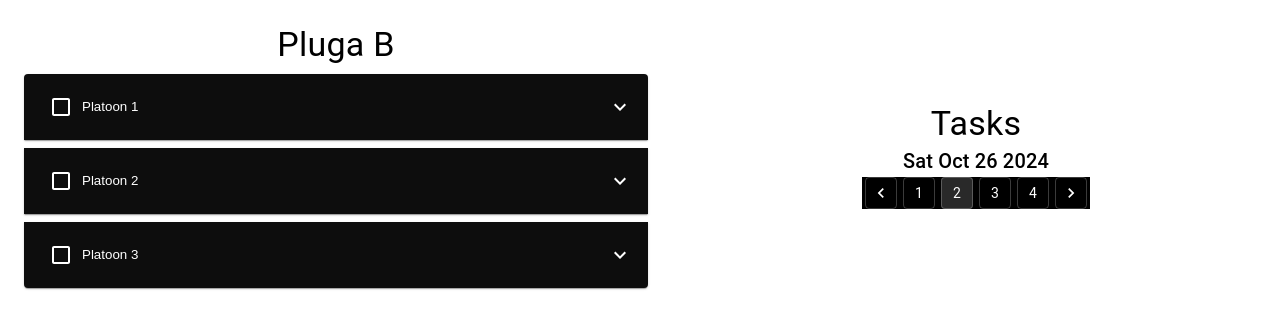
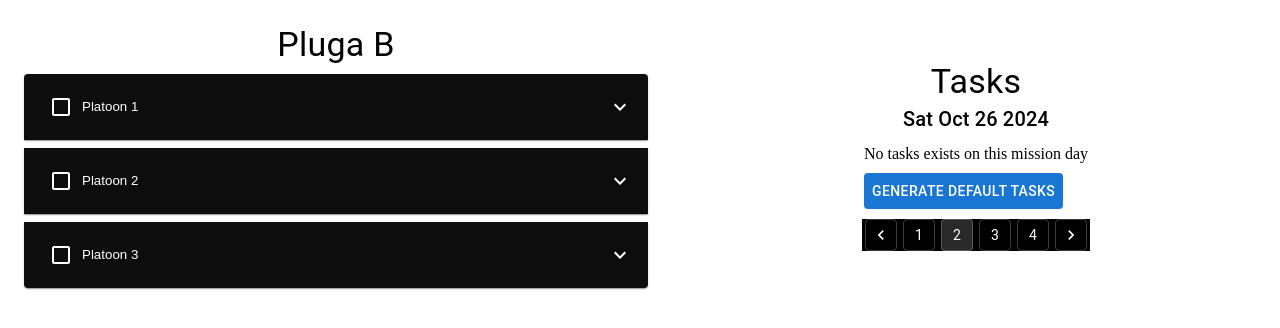
Before and after one commit to BlobDylan/Shavtzak, a React (Vite) app: page / in a window 1280 px wide. Shown: the top 328 px of the page. Built offline with nearby package versions, Linux system fonts and the light colour scheme.

Commit message:
added default tasks instances to a new mission day

```diff
--- a/package.json
+++ b/package.json
@@ -36,6 +36,7 @@
     "eslint-plugin-react-refresh": "^0.4.12",
     "globals": "^15.9.0",
     "prettier": "^3.3.3",
+    "sass-embedded": "^1.80.6",
     "typescript": "^5.6.3",
     "typescript-eslint": "^8.7.0",
     "vite": "^5.4.8"
--- a/src/Componenets/shared/Company.model.tsx
+++ b/src/Componenets/shared/Company.model.tsx
@@ -19,7 +19,7 @@ export class Company {
 
   public getRelevantTaskInstances(missionDay: MissionDay): TaskInstance[] {
     return this.taskInstances.filter((taskInstance) => {
-      taskInstance.startTime.getFullYear() == missionDay.startOfDay.getFullYear()
+      return taskInstance.startTime.getFullYear() == missionDay.startOfDay.getFullYear()
       &&
       taskInstance.startTime.getMonth() == missionDay.startOfDay.getMonth()
       &&
--- /dev/null
+++ b/src/Componenets/v2/tasks-container/tasks.container.scss
@@ -0,0 +1,8 @@
+.no-tasks-title {
+    margin-top: 10px;
+}
+
+.generate-default-tasks-button {
+    margin-top: 10px;
+    margin-bottom: 10px;
+}
--- a/src/Componenets/v2/tasks-container/tasks.container.tsx
+++ b/src/Componenets/v2/tasks-container/tasks.container.tsx
@@ -1,15 +1,19 @@
-import { Box, Pagination, Stack, Typography } from "@mui/material";
+import { Box, Button, Pagination, Stack, Typography } from "@mui/material";
 import {
   CompanyContextType,
   useCompanyContext,
 } from "../../../contexts/Company.ctx";
 import { useEffect, useState } from "react";
 import { MissionDay } from "../../shared/MissionDay.model";
+import { TaskInstance } from "../../shared/Task.model";
+import "./tasks.container.scss";
 
 function TasksContainer() {
   const [currentMissionDay, setMissionDay] = useState<MissionDay | null>();
   const [currentPage, setCurrentPage] = useState<number>(1);
   const companyContext = useCompanyContext() as CompanyContextType;
+  const [currentMissionDayTaskInstances, setCurrentMissionDayTaskInstances] = useState<TaskInstance[]>([]);
+
 
   useEffect(() => {
     const today = new Date();
@@ -17,6 +21,19 @@ function TasksContainer() {
     setMissionDay(currentMissingDayResult);
     setCurrentPage(companyContext.company.missionDays.indexOf(currentMissingDayResult) + 1);
   }, [companyContext.company])
+
+  useEffect(() => {
+    if (currentMissionDay) {
+      setCurrentMissionDayTaskInstances(companyContext.company.getRelevantTaskInstances(currentMissionDay));
+    }
+  }, [currentMissionDay])
+
+  const onClickedGenerateDefaultTasks = () => {
+    if (currentMissionDay) {
+      companyContext.generateDefaultTasks(currentMissionDay);
+      setCurrentMissionDayTaskInstances(companyContext.company.getRelevantTaskInstances(currentMissionDay));
+    }
+  }
 
   const handlePageChange = (
     _event: React.ChangeEvent<unknown>,
@@ -37,8 +54,23 @@ function TasksContainer() {
     >
       <Typography variant="h4">Tasks</Typography>
       <Typography variant="h6">{currentMissionDay.startOfDay.toDateString()}</Typography>
-      {companyContext.company.getRelevantTaskInstances(currentMissionDay).map((taskInstance, index) => (
-        <div>Task: {index} </div>
+      {
+        currentMissionDayTaskInstances.length == 0 &&
+        (
+        <div>
+          <div className="no-tasks-title">
+            No tasks exists on this mission day
+          </div>
+          <div className="generate-default-tasks-button">
+            <Button onClick={onClickedGenerateDefaultTasks} sx={{ color: 'white', backgroundColor: '#1976d2'}}>
+              Generate default tasks
+            </Button>
+          </div>
+        </div>
+        )
+      }
+      {currentMissionDayTaskInstances.map((taskInstance, index) => (
+        <div>Task: {index} Mission: {taskInstance.task.type} </div>
       ))}
       <Stack spacing={2} display={"flex"} alignItems={"center"}>
         <Pagination
--- a/src/contexts/Company.ctx.tsx
+++ b/src/contexts/Company.ctx.tsx
@@ -5,6 +5,7 @@ import { LOCAL_STORAGE_COMPANY_DATA_KEY } from "../apis/Consts";
 import { Task, TaskInstance } from "../Componenets/shared/Task.model";
 import { MissionDay } from "../Componenets/shared/MissionDay.model";
 import { generateMissingMissionDays } from "./helpers";
+import { predefinedTaskInstances } from "../ConstData.const";
 
 export type CompanyContextType = {
   company: Company;
@@ -19,6 +20,9 @@ export type CompanyContextType = {
   removeSoldierFromTaskInstance: (
     soldier: Soldier,
     taskInstance: TaskInstance
+  ) => void;
+  generateDefaultTasks: (
+    missionDay: MissionDay
   ) => void;
 };
 
@@ -87,6 +91,26 @@ const CompanyProvider: React.FC<{ children: React.ReactNode }> = ({
     setCompany(new Company(newSoldiers, company.taskInstances, company.missionDays));
   };
 
+  const generateDefaultTasks = (missionDay: MissionDay): void => {
+    if (company.getRelevantTaskInstances(missionDay).length > 0) {
+      // Skip generation because mission day already was generated with some task instances
+      return
+    }
+
+    for (const predefinedTaskInstance of predefinedTaskInstances) {
+      const startTime = new Date(missionDay.startOfDay);
+      startTime.setHours(predefinedTaskInstance.beginningHour);
+
+      const newTaskInstance = new TaskInstance(
+        predefinedTaskInstance.task,
+        startTime,
+        predefinedTaskInstance.duration,
+        []
+      )
+      company.taskInstances.push(newTaskInstance)
+    }
+  }
+
   const assignSoldierToTaskInstance = (
     soldier: Soldier,
     roleIndex: number,
@@ -144,6 +168,7 @@ const CompanyProvider: React.FC<{ children: React.ReactNode }> = ({
         fetchCompanyData,
         assignSoldierToTaskInstance,
         removeSoldierFromTaskInstance,
+        generateDefaultTasks
       }}
     >
       {children}
```
Also changed, not shown: 1 other file (tests, documents, lock files or other folders).
